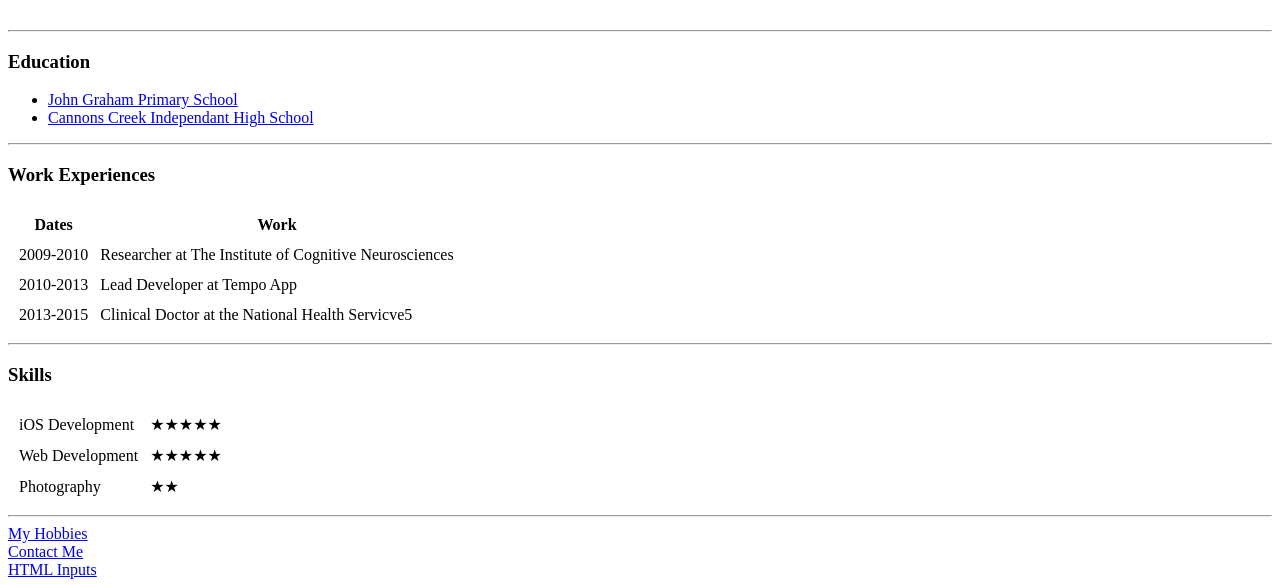
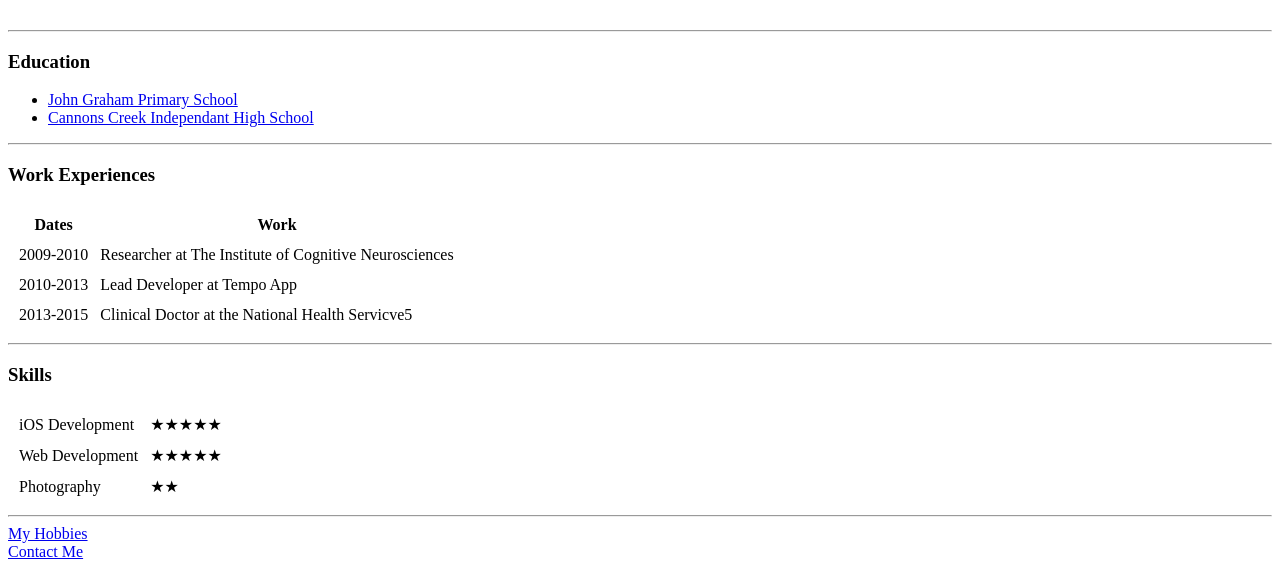
Before and after one commit to Yao-ming23/cv, a plain HTML site: page index.html in a window 1280 px wide. Shown: the part 532-1119 px from the top of the page. Drawn offline with Linux system fonts and the light colour scheme.

Commit message:
Removed "inputs" section

```diff
--- a/index.html
+++ b/index.html
@@ -75,8 +75,6 @@
   <a href="Hobbies.html">My Hobbies</a>
   <br>
   <a href="Contact-Me.html">Contact Me</a>
-  <br>
-  <a href="Inputs.html">HTML Inputs</a>
 
 
 </body>
```
